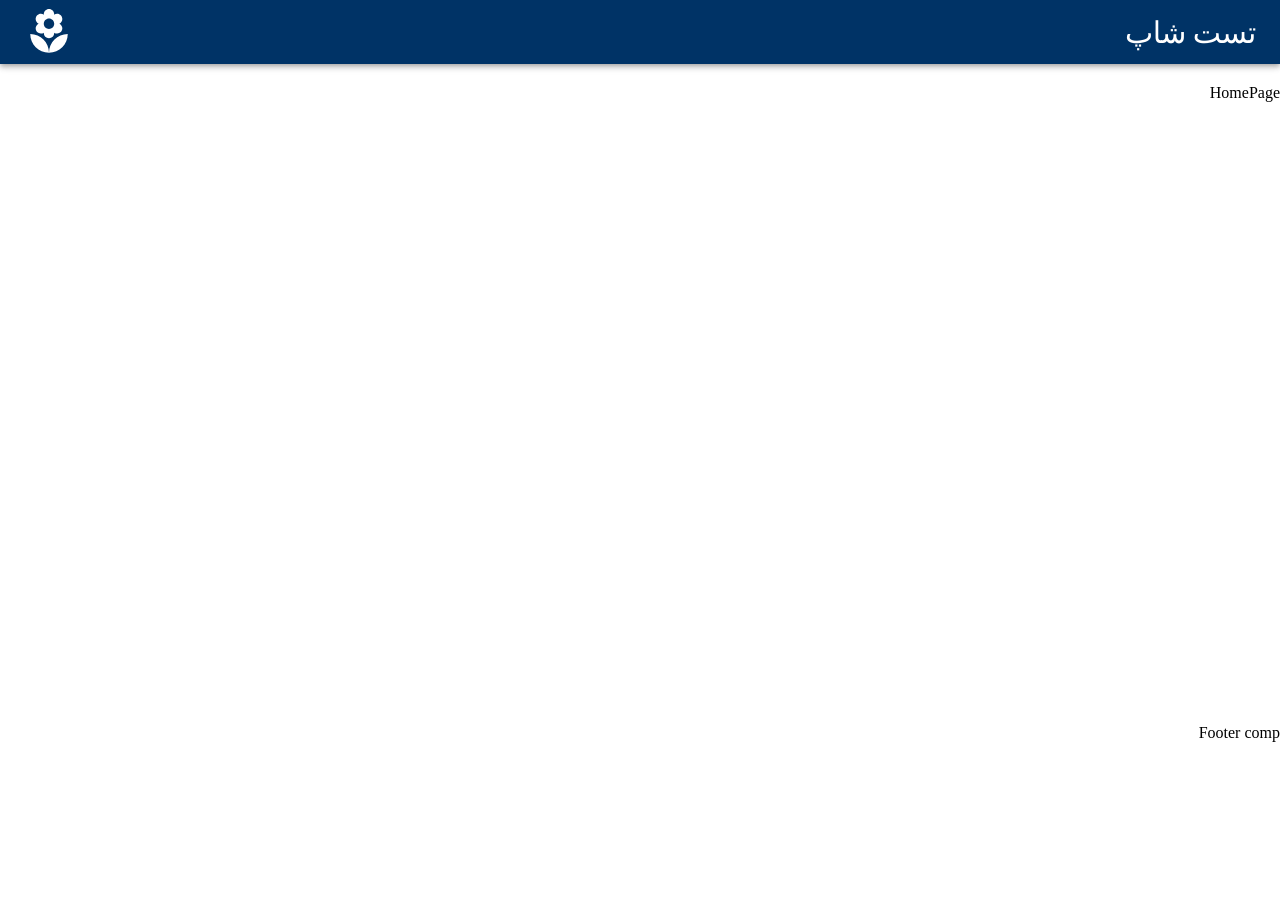
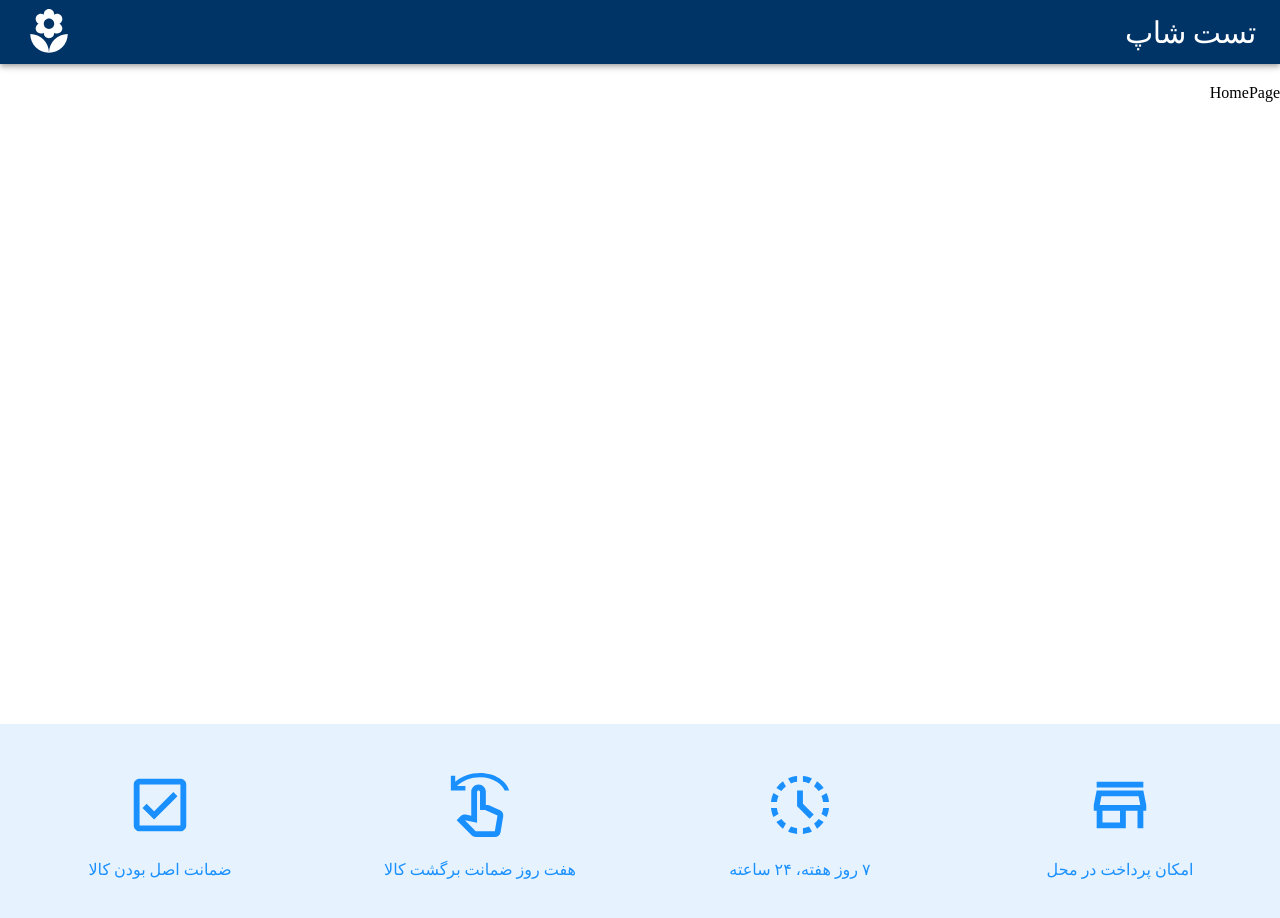
Before and after one commit to omids0/test-shop, a Next.js app: page / in a window 1280 px wide. Shown: the top 918 px of the page. Before the commit the page ends 800 px from the top, so only its background shows below. Built offline with nearby package versions, Linux system fonts and the light colour scheme.

Commit message:
footer desiened

```diff
--- a/components/Footer.js
+++ b/components/Footer.js
@@ -1,7 +1,97 @@
-import React from 'react'
+import React from "react";
+import { Box, Stack, Typography, Grid } from "@mui/material";
+import StoreOutlinedIcon from "@mui/icons-material/StoreOutlined";
+import HistoryToggleOffOutlinedIcon from "@mui/icons-material/HistoryToggleOffOutlined";
+import SwipeLeftOutlinedIcon from "@mui/icons-material/SwipeLeftOutlined";
+import CheckBoxOutlinedIcon from "@mui/icons-material/CheckBoxOutlined";
 
 export default function Footer() {
   return (
-    <div>Footer comp</div>
-  )
+    <Stack
+      sx={{
+        justifyContent: "center",
+        alignItems: "center",
+        backgroundColor: "#e6f3ff",
+      }}
+    >
+      <Grid container justifyContent="space-between">
+        <Grid item sx={6} sm={6} md={3}>
+          <Box
+            sx={{
+              display: "flex",
+              flexDirection: "column",
+              justifyContent: "center",
+              alignItems: "center",
+              color: "#1a90ff",
+              textAlign: "center",
+              height: "20rem",
+              padding: '1rem'
+            }}
+          >
+            <StoreOutlinedIcon
+              sx={{ fontSize: "7rem", marginBottom: "2rem" }}
+            />
+            <Typography variant="p">امکان پرداخت در محل</Typography>
+          </Box>
+        </Grid>
+        <Grid item sx={6} sm={6} md={3}>
+          <Box
+            sx={{
+              display: "flex",
+              flexDirection: "column",
+              justifyContent: "center",
+              alignItems: "center",
+              color: "#1a90ff",
+              textAlign: "center",
+              height: "20rem",
+              padding: '1rem'
+            }}
+          >
+            <HistoryToggleOffOutlinedIcon
+              sx={{ fontSize: "7rem", marginBottom: "2rem" }}
+            />
+            <Typography variant="p">۷ روز هفته، ۲۴ ساعته</Typography>
+          </Box>
+        </Grid>
+        <Grid item sx={6} sm={6} md={3}>
+          <Box
+            sx={{
+              display: "flex",
+              flexDirection: "column",
+              justifyContent: "center",
+              alignItems: "center",
+              color: "#1a90ff",
+              textAlign: "center",
+              height: "20rem",
+              padding: '1rem'
+            }}
+          >
+            <SwipeLeftOutlinedIcon
+              sx={{ fontSize: "7rem", marginBottom: "2rem" }}
+            />
+            <Typography variant="p">هفت روز ضمانت برگشت کالا</Typography>
+          </Box>
+        </Grid>
+        <Grid item sx={6} sm={6} md={3}>
+          <Box
+            sx={{
+              display: "flex",
+              flexDirection: "column",
+              justifyContent: "center",
+              alignItems: "center",
+              color: "#1a90ff",
+              textAlign: "center",
+              height: "20rem",
+              padding: '1rem'
+            }}
+          >
+            <CheckBoxOutlinedIcon
+              sx={{ fontSize: "7rem", marginBottom: "2rem" }}
+            />
+            <Typography variant="p">ضمانت اصل بودن کالا</Typography>
+          </Box>
+        </Grid>
+      </Grid>
+    </Stack>
+  );
 }
```
